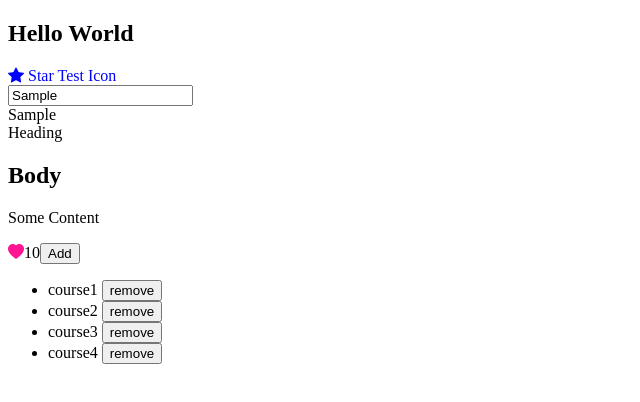
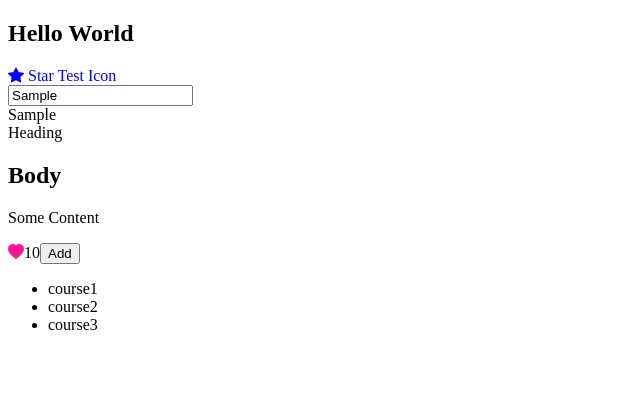
Before and after one commit to tillyninjaspace/ganbatte-angular, an Angular app: page / in a window 1280 px wide. Both pictures are taken after typing "Sample" into the empty fields and a click on the button "Add". Shown: the top 402 px of the page, without its empty margins (0-640 px from the left). Built offline with nearby package versions, Linux system fonts and the light colour scheme.

Commit message:
trackBy feature is an important feature

```diff
--- a/src/app/app.component.html
+++ b/src/app/app.component.html
@@ -59,10 +59,10 @@
 </div> -->
 
 
-<button (click)="onAdd()">Add</button>
+<button (click)="loadCourses()">Add</button>
 <ul>
-    <li *ngFor="let course of courses; even as isEven">
+    <li *ngFor="let course of courses; trackBy: trackCourse">
        {{course.name}}
-       <button (click)="onRemove(course)">remove</button>
+
     </li>
 </ul>
--- a/src/app/app.component.ts
+++ b/src/app/app.component.ts
@@ -28,20 +28,28 @@
     isLiked: true
   }
 
-  courses = [
-    {id: 1,name: "course1"},
-    {id: 2,name: "course2"},
-    {id: 3,name: "course3"},
-   ];
+  courses: any;
 
    onAdd() {
      this.courses.push({id: 4, name: 'course4'});
    }
 
-   onRemove(course: any) {
-     let index = this.courses.indexOf(course);
-     this.courses.splice(index, 1)
+   onChange(course: any) {
+     course.name = 'UPDATED';
    }
+
+   loadCourses() {
+    this.courses = [
+        {id: 1,name: "course1"},
+        {id: 2,name: "course2"},
+        {id: 3,name: "course3"},
+       ];
+   }
+
+   trackCourse(index: number, course: any) {
+    return course? course.id : undefined;
+   }
+
   viewMode = 'map';
 
 }
```
